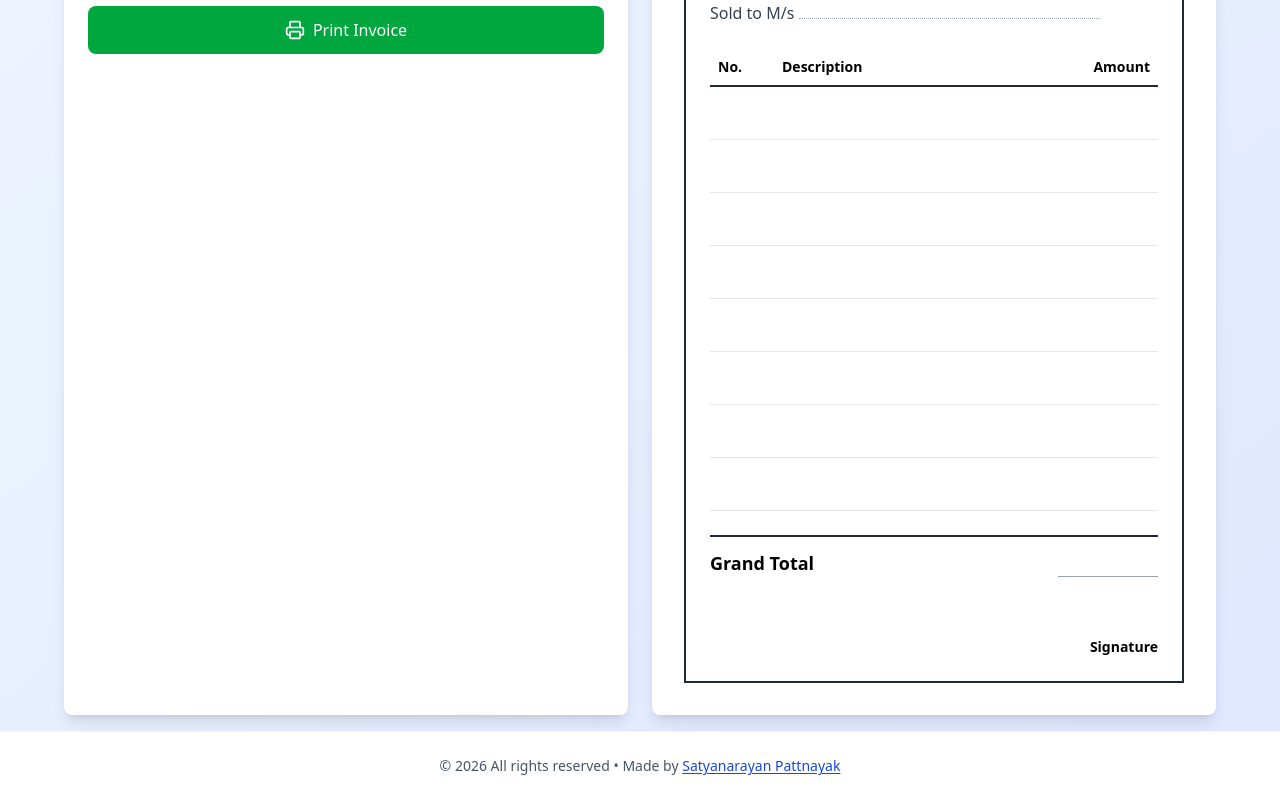
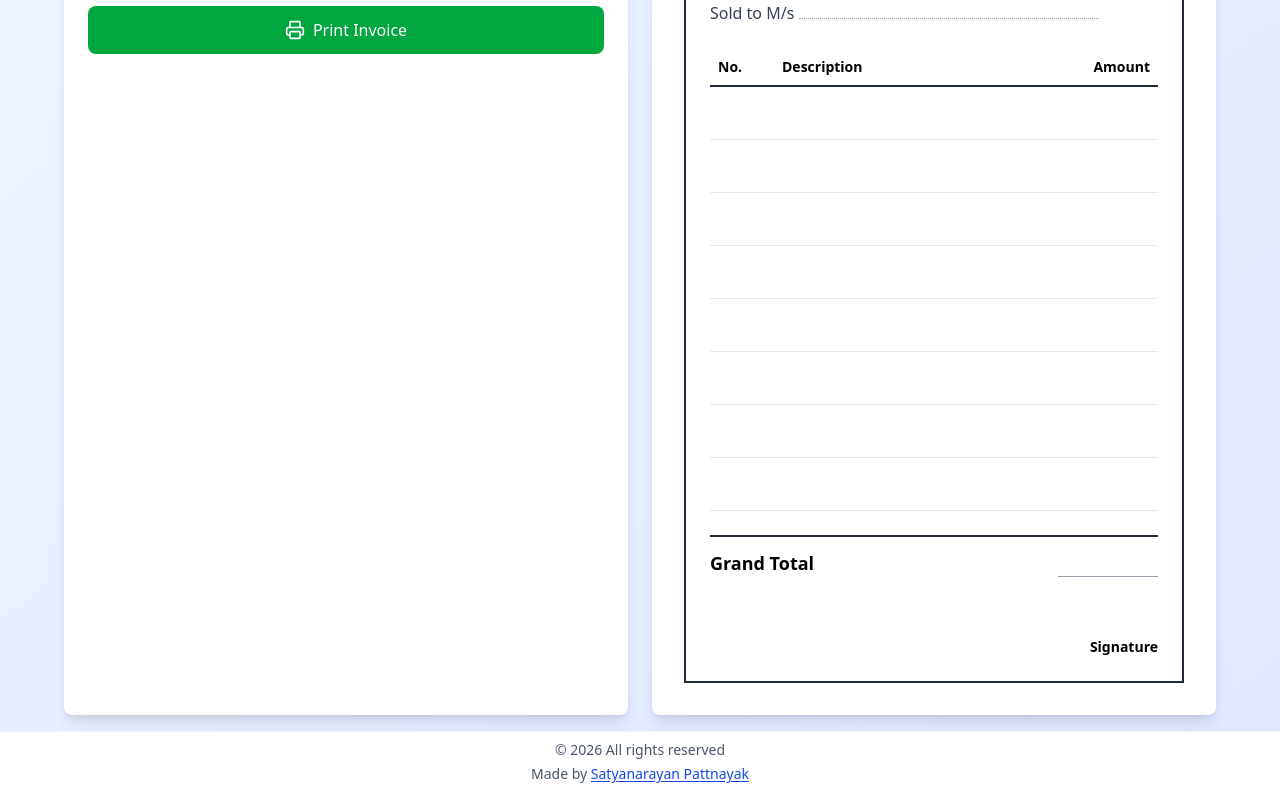
Before and after one commit to Satya8900/InvoiceTemplateGenerator, a React (Vite) app: page / in a window 1280 px wide. Shown: the part 327-1127 px from the top of the page. Built offline with nearby package versions, Linux system fonts and the light colour scheme; the HTML template or start-up script is replaced by a standard one.

Commit message:
fixes footer alignment in mob view

```diff
--- a/src/footer.tsx
+++ b/src/footer.tsx
@@ -2,8 +2,9 @@ const Footer = () => {
     const currentYear = new Date().getFullYear();
 
     return (
-        <footer className="bg-white/80 backdrop-blur-sm border-t border-gray-100 text-gray-600 py-6 text-center text-sm">
-            © {currentYear} All rights reserved •
+        <footer className="bg-white/80 backdrop-blur-sm border-t border-gray-100 text-gray-600 py-2 text-center text-sm">
+            <div>© {currentYear} All rights reserved</div>
+            <div className="mt-1">
                 Made by{' '}
                 <a
                     href="https://www.realsatya.in/"
@@ -13,6 +14,7 @@ const Footer = () => {
                 >
                     Satyanarayan Pattnayak
                 </a>
+            </div>
         </footer>
     );
 };
```
Lines whose indentation alone changed are shown as unchanged.
